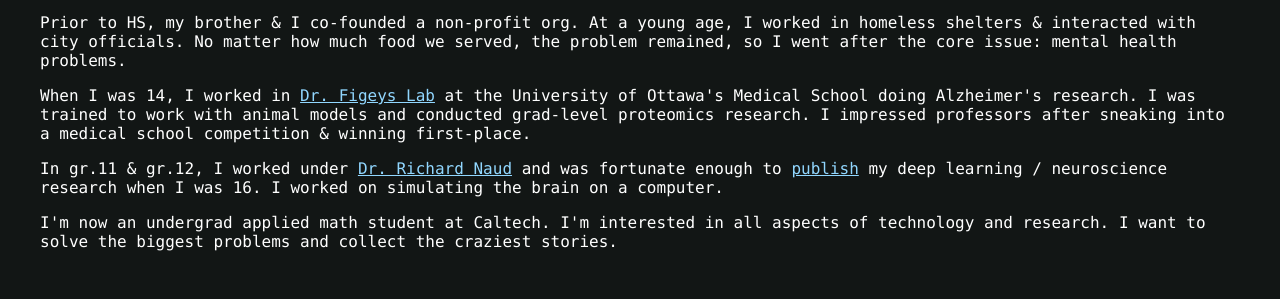
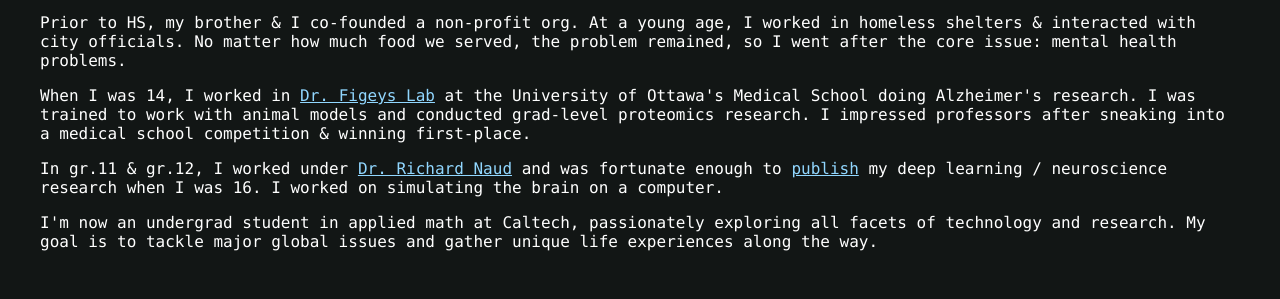
Before and after one commit to anishgoel1/site, a website: page mystory.html in a window 1280 px wide. Shown: the part 110-409 px from the top of the page. Drawn offline with Linux system fonts and the light colour scheme.

Commit message:
Update mystory.html

```diff
--- a/mystory.html
+++ b/mystory.html
@@ -28,7 +28,7 @@
     In gr.11 & gr.12, I worked under <a href="https://www.uottawa.ca/faculty-medicine/dr-richard-naud">Dr. Richard Naud</a> and was fortunate enough to <a href="https://www.sciencedirect.com/science/article/pii/S0306452221003808?via%3Dihub">publish</a> my deep learning / neuroscience research when I was 16. I worked on simulating the brain on a computer.
 </p>
 <p>
-I'm now an undergrad applied math student at Caltech. I'm interested in all aspects of technology and research. I want to solve the biggest problems and collect the craziest stories.
+I'm now an undergrad student in applied math at Caltech, passionately exploring all facets of technology and research. My goal is to tackle major global issues and gather unique life experiences along the way.
 </p>
 <br>
 <header>
```
